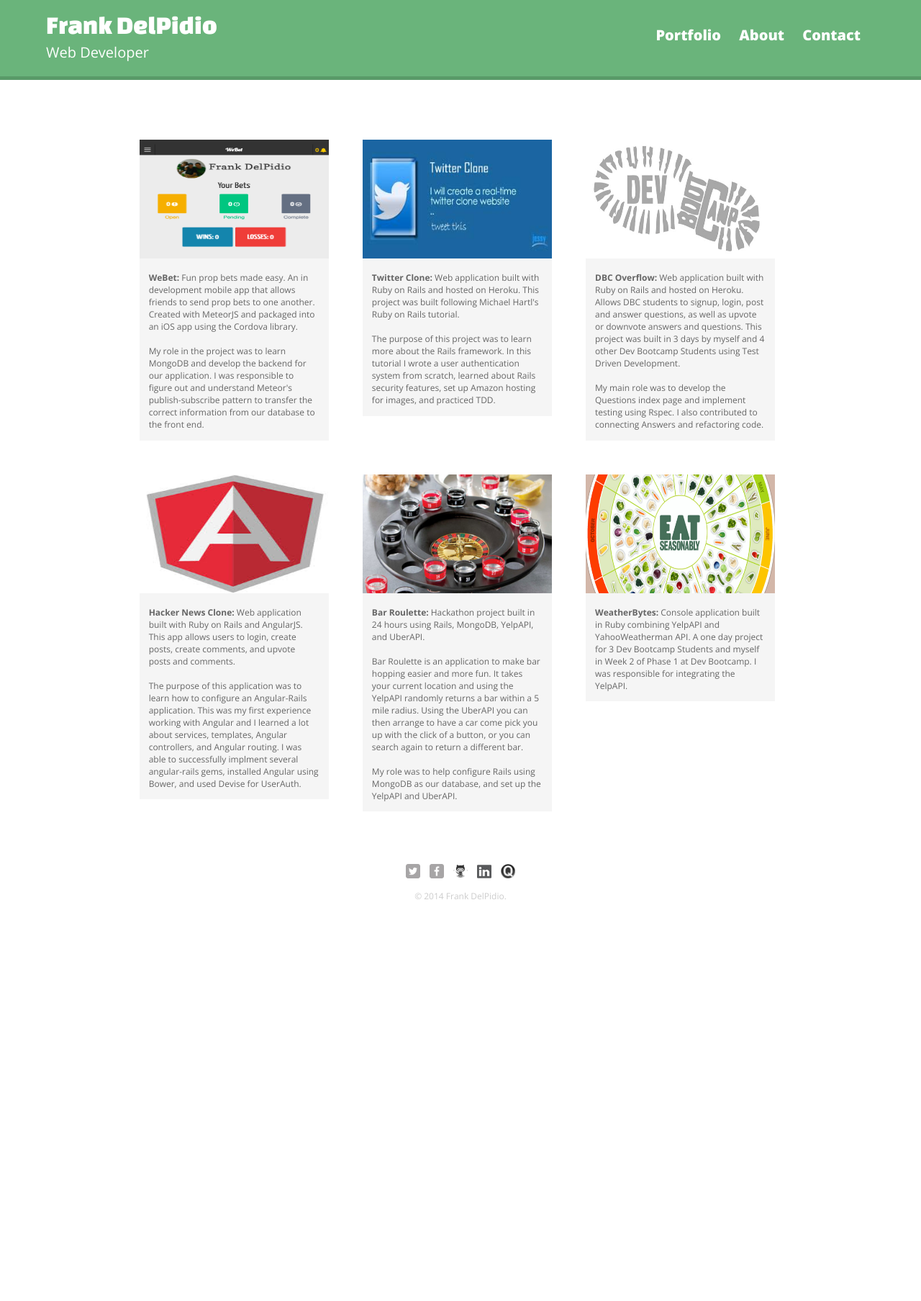
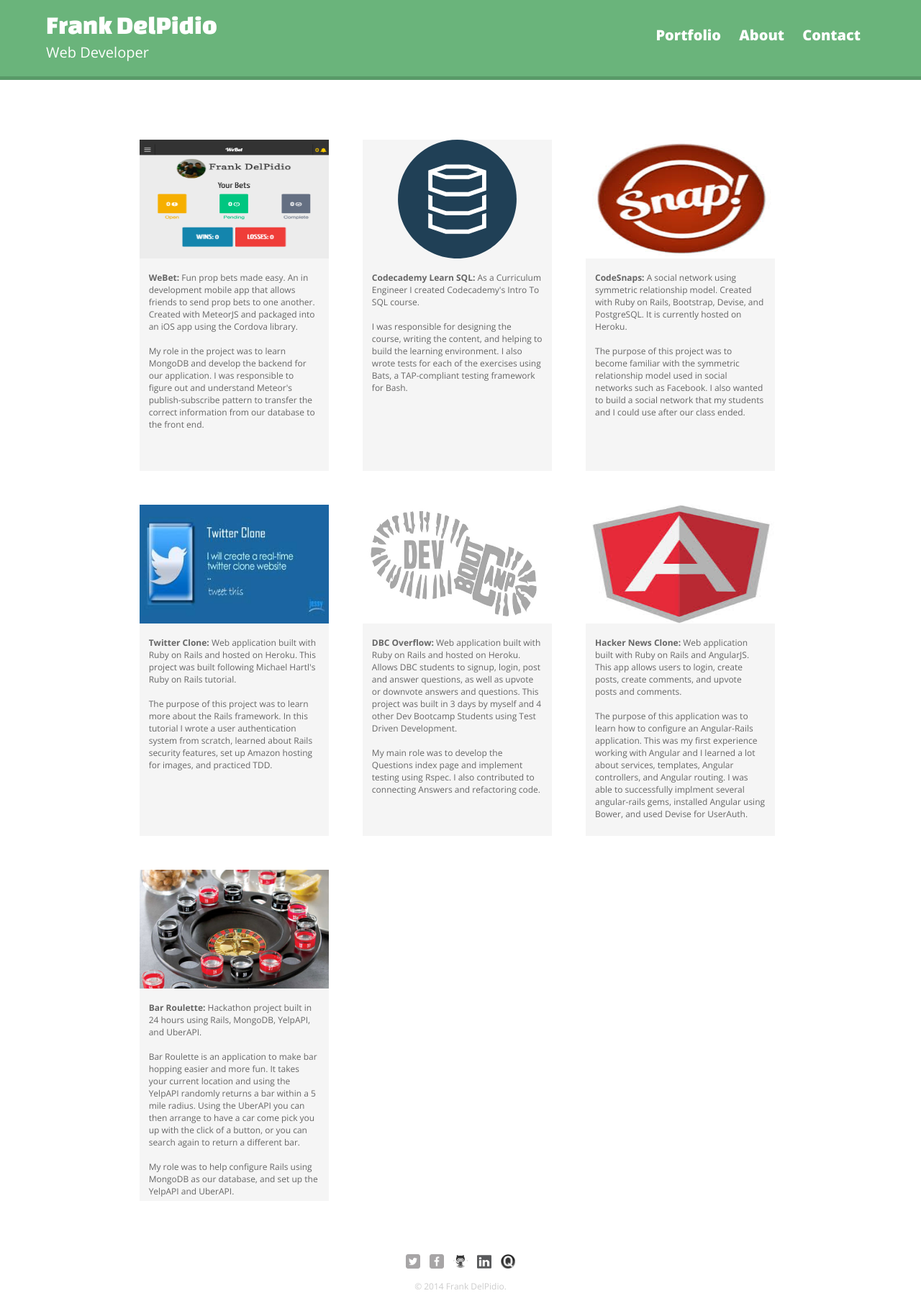
Before and after one commit to fdel15/fdel15.github.io, a Jekyll site: the page built from index.html, in a window 1280 px wide. Shown: the whole page at 72% size. Built offline with Jekyll 4.4.1, drawn with Linux system fonts in a browser that asks for light colours; before the commit the page ends 1265 px from its top, so only the background shows below that.

Commit message:
add learn SQL and codesnaps to portfolio

```diff
--- a/css/main.css
+++ b/css/main.css
@@ -123,6 +123,7 @@
  margin: 2.5%;
  background-color: #f5f5f5;
  color: #bdc3c7;
+ height: 460px;
 }
 
 #gallery li a p {
--- a/index.html
+++ b/index.html
@@ -9,6 +9,20 @@
        <img src="img/webet.png" alt="WeBet">
        <p><span style="font-weight: bold">WeBet:</span> Fun prop bets made easy. An in development mobile app that allows friends to send prop bets to one another. Created with MeteorJS and packaged into an iOS app using the Cordova library.<br><br>
         My role in the project was to learn MongoDB and develop the backend for our application. I was responsible to figure out and understand Meteor's publish-subscribe pattern to transfer the correct information from our database to the front end.</p>
+      </a>
+    </li>
+      <li>
+      <a href="https://www.codecademy.com/courses/learn-sql">
+       <img src="img/learn-sql.svg" alt="LearnSQL">
+       <p><span style="font-weight: bold">Codecademy Learn SQL:</span> As a Curriculum Engineer I created Codecademy's Intro To SQL course.<br><br>
+        I was responsible for designing the course, writing the content, and helping to build the learning environment. I also wrote tests for each of the exercises using Bats, a TAP-compliant testing framework for Bash.</p>
+      </a>
+    </li>
+      <li>
+      <a href="https://github.com/fdel15/codesnaps">
+       <img src="img/code-snaps.jpeg" alt="CodeSnaps">
+       <p><span style="font-weight: bold">CodeSnaps:</span> A social network using symmetric relationship model. Created with Ruby on Rails, Bootstrap, Devise, and PostgreSQL. It is currently hosted on Heroku.<br><br>
+       The purpose of this project was to become familiar with the symmetric relationship model used in social networks such as Facebook. I also wanted to build a social network that my students and I could use after our class ended.</p>
       </a>
     </li>
     <li>
@@ -32,11 +46,5 @@
 
       My role was to help configure Rails using MongoDB as our database, and set up the YelpAPI and UberAPI.</p></a>
     </li>
-    <li>
-      <a href="https://github.com/rock-doves-2014/SeasonalDiet">
-       <img src="img/seasonal-diet.jpg" alt="WeatherBytes">
-       <p><span style="font-weight: bold">WeatherBytes:</span> Console application built in Ruby combining YelpAPI and YahooWeatherman API. A one day project for 3 Dev Bootcamp Students and myself in Week 2 of Phase 1 at Dev Bootcamp. I was responsible for integrating the YelpAPI.</p>
-      </a>
-    </li>
   </ul>
 </section>
```
Also changed, not shown: img/code-snaps.jpeg (added), img/learn-sql.svg (added).
